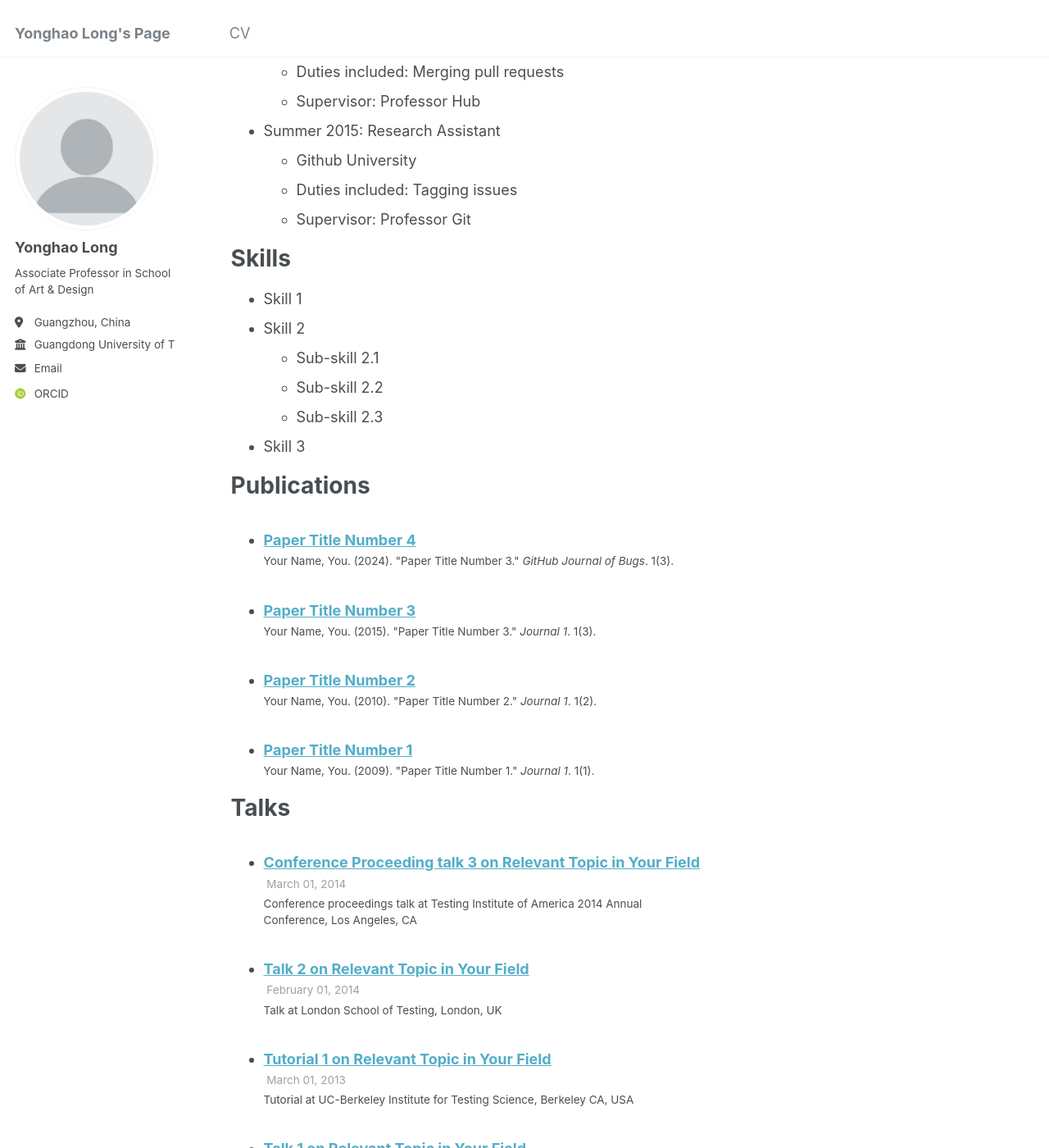
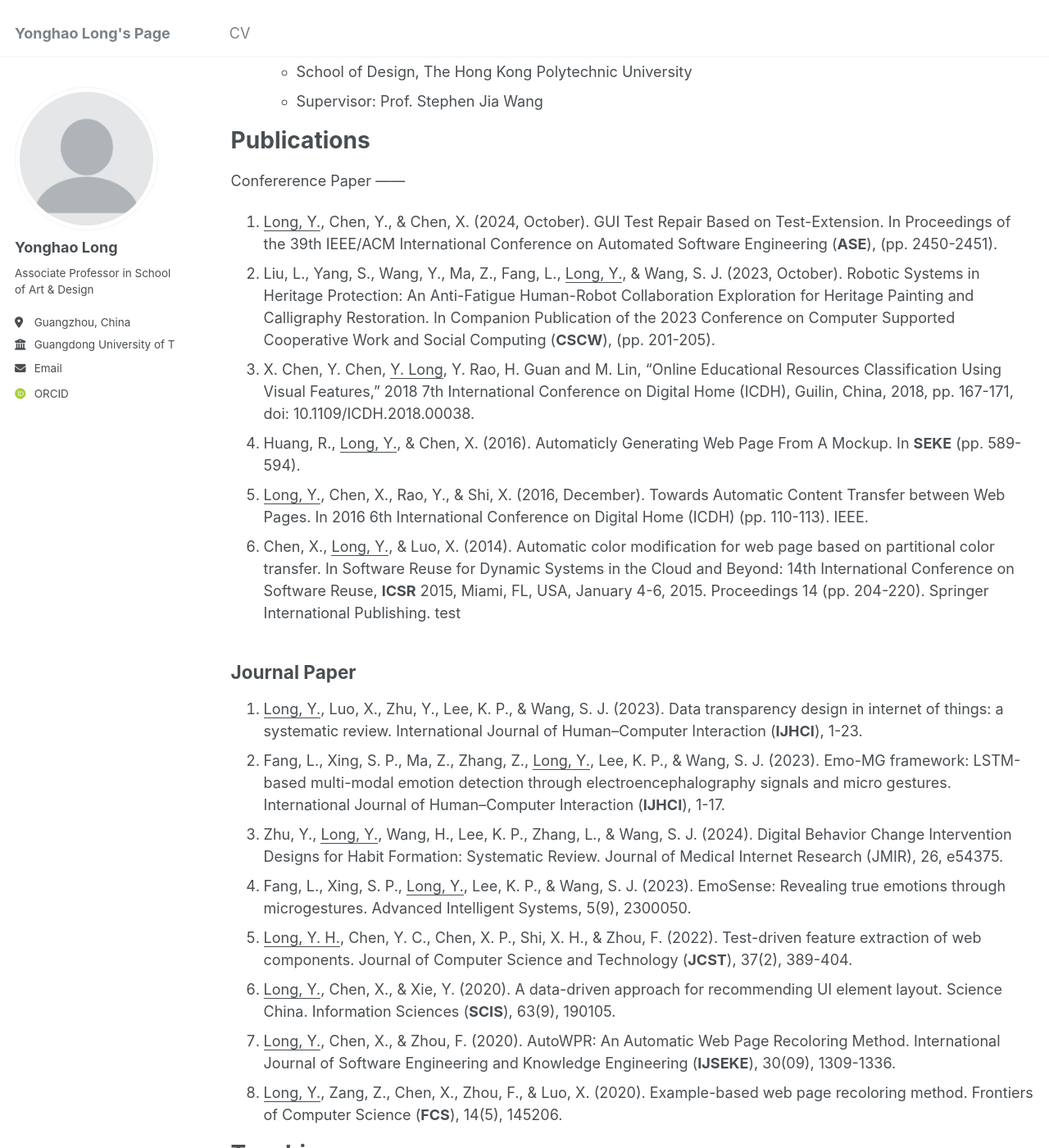
Before and after one commit to qoolyh/qoolyh.github.io, a Jekyll site: the page built from _pages/cv.md, in a window 1280 px wide and 1400 px high, scrolled down 511 px. Shown: the whole window at 82% size. Built offline with Jekyll 4.4.1, drawn with Linux system fonts in a browser that asks for light colours; some web fonts are replaced; some of the changed text lies outside the part shown.

Commit message:
Update cv.md

```diff
--- a/_pages/cv.md
+++ b/_pages/cv.md
@@ -11,54 +11,50 @@ redirect_from:
 
 Education
 ======
-* Ph.D in Version Control Theory, GitHub University, 2018 (expected)
-* M.S. in Jekyll, GitHub University, 2014
-* B.S. in GitHub, GitHub University, 2012
+* Ph.D in School of Computer Science and Enginnering, Sun Yat-Sen University, 2021
+* M.S. in School of Information Science and Technology, Sun Yat-Sen University, 2014
+* B.S. in School of Software Engineering, South China University of Technology, 2012
 
 Work experience
 ======
-* Spring 2024: Academic Pages Collaborator
-  * Github University
-  * Duties includes: Updates and improvements to template
-  * Supervisor: The Users
+* Jan. 2024: Associate Professor
+  * School of Art & Design, Guangdong University of Technology
 
-* Fall 2015: Research Assistant
-  * Github University
-  * Duties included: Merging pull requests
-  * Supervisor: Professor Hub
+* Oct 2023 - Dec 2023: Research Associate
+  * School of Design, The Hong Kong Polytechnic University
+  * Supervisor: Prof. Stephen Jia Wang
 
-* Summer 2015: Research Assistant
-  * Github University
-  * Duties included: Tagging issues
-  * Supervisor: Professor Git
+* Sep 2021 - Sep 2023: Postdoc
+  * School of Design, The Hong Kong Polytechnic University
+  * Supervisor: Prof. Stephen Jia Wang
 
-Skills
-======
-* Skill 1
-* Skill 2
-  * Sub-skill 2.1
-  * Sub-skill 2.2
-  * Sub-skill 2.3
-* Skill 3
 
 Publications
 ======
-  <ul>{% for post in site.publications reversed %}
-    {% include archive-single-cv.html %}
-  {% endfor %}</ul>
+Confererence Paper
+------
+1. <u>Long, Y.</u>, Chen, Y., & Chen, X. (2024, October). GUI Test Repair Based on Test-Extension. In Proceedings of the 39th IEEE/ACM International Conference on Automated Software Engineering (**ASE**), (pp. 2450-2451).
+2. Liu, L., Yang, S., Wang, Y., Ma, Z., Fang, L., <u>Long, Y.</u>, & Wang, S. J. (2023, October). Robotic Systems in Heritage Protection: An Anti-Fatigue Human-Robot Collaboration Exploration for Heritage Painting and Calligraphy Restoration. In Companion Publication of the 2023 Conference on Computer Supported Cooperative Work and Social Computing (**CSCW**), (pp. 201-205).
+3. X. Chen, Y. Chen, <u>Y. Long</u>, Y. Rao, H. Guan and M. Lin, "Online Educational Resources Classification Using Visual Features," 2018 7th International Conference on Digital Home (ICDH), Guilin, China, 2018, pp. 167-171, doi: 10.1109/ICDH.2018.00038.
+4. Huang, R., <u>Long, Y.</u>, & Chen, X. (2016). Automaticly Generating Web Page From A Mockup. In **SEKE** (pp. 589-594).
+5. <u>Long, Y.</u>, Chen, X., Rao, Y., & Shi, X. (2016, December). Towards Automatic Content Transfer between Web Pages. In 2016 6th International Conference on Digital Home (ICDH) (pp. 110-113). IEEE.
+6. Chen, X., <u>Long, Y.</u>, & Luo, X. (2014). Automatic color modification for web page based on partitional color transfer. In Software Reuse for Dynamic Systems in the Cloud and Beyond: 14th International Conference on Software Reuse, **ICSR** 2015, Miami, FL, USA, January 4-6, 2015. Proceedings 14 (pp. 204-220). Springer International Publishing.
+test
 
-Talks
-======
-  <ul>{% for post in site.talks reversed %}
-    {% include archive-single-talk-cv.html  %}
-  {% endfor %}</ul>
+Journal Paper
+------
+1. <u>Long, Y.</u>, Luo, X., Zhu, Y., Lee, K. P., & Wang, S. J. (2023). Data transparency design in internet of things: a systematic review. International Journal of Human–Computer Interaction (**IJHCI**), 1-23.
+2. Fang, L., Xing, S. P., Ma, Z., Zhang, Z., <u>Long, Y.</u>, Lee, K. P., & Wang, S. J. (2023). Emo-MG framework: LSTM-based multi-modal emotion detection through electroencephalography signals and micro gestures. International Journal of Human–Computer Interaction (**IJHCI**), 1-17.
+3. Zhu, Y., <u>Long, Y.</u>, Wang, H., Lee, K. P., Zhang, L., & Wang, S. J. (2024). Digital Behavior Change Intervention Designs for Habit Formation: Systematic Review. Journal of Medical Internet Research (JMIR), 26, e54375.
+4. Fang, L., Xing, S. P., <u>Long, Y.</u>, Lee, K. P., & Wang, S. J. (2023). EmoSense: Revealing true emotions through microgestures. Advanced Intelligent Systems, 5(9), 2300050.
+5. <u>Long, Y. H.</u>, Chen, Y. C., Chen, X. P., Shi, X. H., & Zhou, F. (2022). Test-driven feature extraction of web components. Journal of Computer Science and Technology (**JCST**), 37(2), 389-404.
+6. <u>Long, Y.</u>, Chen, X., & Xie, Y. (2020). A data-driven approach for recommending UI element layout. Science China. Information Sciences (**SCIS**), 63(9), 190105.
+7. <u>Long, Y.</u>, Chen, X., & Zhou, F. (2020). AutoWPR: An Automatic Web Page Recoloring Method. International Journal of Software Engineering and Knowledge Engineering (**IJSEKE**), 30(09), 1309-1336.
+8. <u>Long, Y.</u>, Zang, Z., Chen, X., Zhou, F., & Luo, X. (2020). Example-based web page recoloring method. Frontiers of Computer Science (**FCS**), 14(5), 145206.
+
 
 Teaching
 ======
-  <ul>{% for post in site.teaching reversed %}
-    {% include archive-single-cv.html %}
-  {% endfor %}</ul>
-
-Service and leadership
-======
-* Currently signed in to 43 different slack teams
+  The C Programming Language
+  Operating Systems
+  Multi-Modal Interactive Media
```
